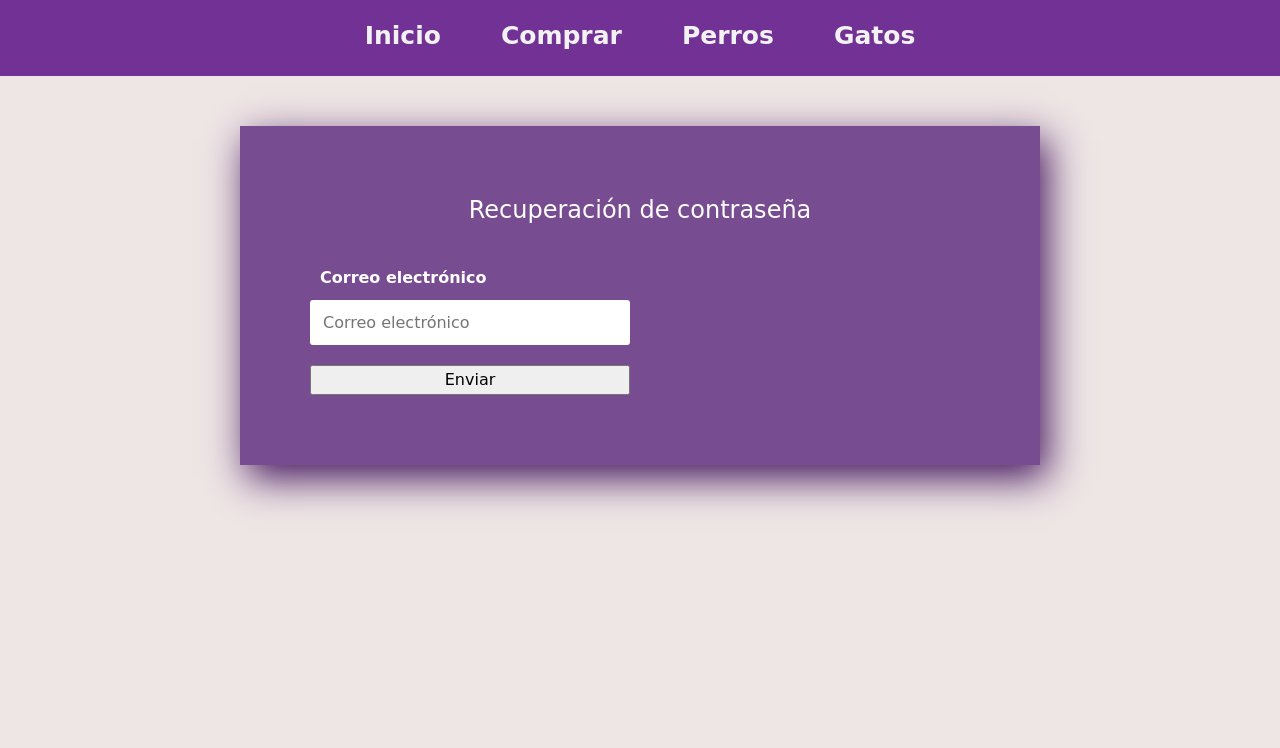
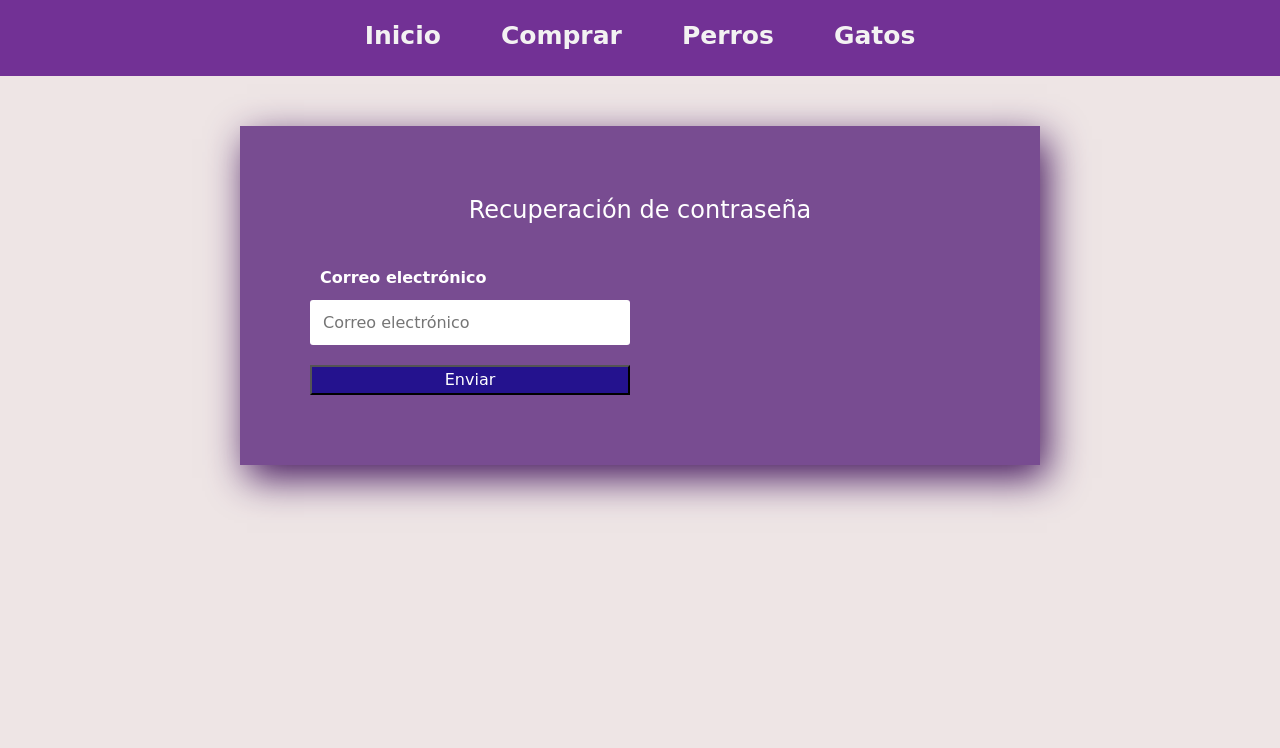
Before and after one commit to TilaCl/Experiencia2_Poblete_Diaz_Valenzuela_007D, a plain HTML site: page Experiencia2_Poblete_Diaz_Valenzuela_007D-main/reestablecer.html in a window 1280 px wide. Shown: the part 52-800 px from the top of the page. Drawn offline with nearby package versions, Linux system fonts and the light colour scheme.

Commit message:
Update reestablecer.html

```diff
--- a/Experiencia2_Poblete_Diaz_Valenzuela_007D-main/reestablecer.html
+++ b/Experiencia2_Poblete_Diaz_Valenzuela_007D-main/reestablecer.html
@@ -58,7 +58,7 @@
         <div class="formulario__mensaje" id="formulario__mensaje">
           <p><i class="fas fa-exclamation-triangle"></i> <b>Error:</b> Por favor, rellena el registro correctamente. </p>
         </div><br>
-        <input type="button" onclick="alert('¡Se ha enviado a tu correo los pasos para reestablecer tu contraseña!')" value="Enviar">
+        <input type="button" style="background-color:#24128e; color: #ffffff;";" onclick="alert('¡Se ha enviado a tu correo los pasos para reestablecer tu contraseña!')" value="Enviar">
 
       </form>
 
```
